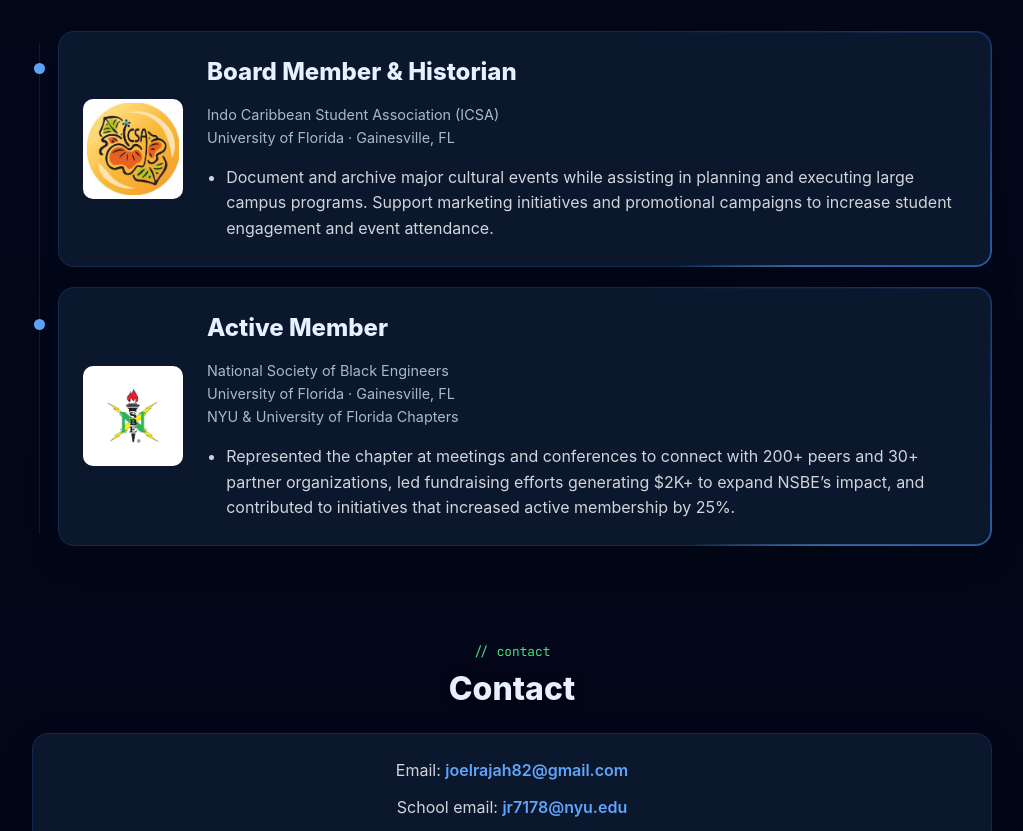
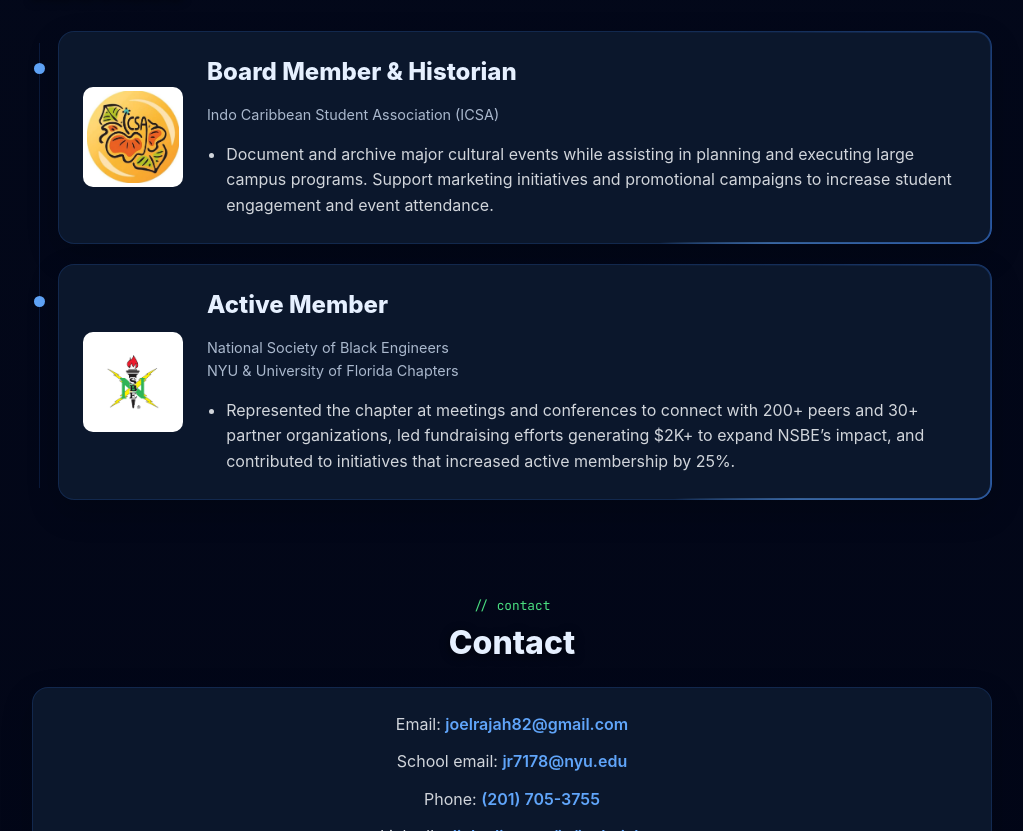
Before and after one commit to joelrajah08/joelrajah08.github.io, a React (Create React App) app: page / in a window 1280 px wide. Shown: the part 4446-5277 px from the top of the page, without its empty margins (128-1151 px from the left). Built offline with nearby package versions, Linux system fonts and the light colour scheme.

Commit message:
Remove locations from activity cards

```diff
--- a/src/data/activities.js
+++ b/src/data/activities.js
@@ -3,7 +3,6 @@
     "role": "Board Member & Historian",
     "org": "Indo Caribbean Student Association (ICSA)",
     "logo": "images/icsa-logo.jpeg",
-    "location": "University of Florida · Gainesville, FL",
     "points": [
       "Document and archive major cultural events while assisting in planning and executing large campus programs. Support marketing initiatives and promotional campaigns to increase student engagement and event attendance."
     ]
@@ -13,7 +12,6 @@
     "org": "National Society of Black Engineers",
     "affiliation": "NYU & University of Florida Chapters",
     "logo": "images/nsbe-logo.png",
-    "location": "University of Florida · Gainesville, FL",
     "points": [
       "Represented the chapter at meetings and conferences to connect with 200+ peers and 30+ partner organizations, led fundraising efforts generating $2K+ to expand NSBE’s impact, and contributed to initiatives that increased active membership by 25%."
     ]
```
Also changed, not shown: 7 other files (tests, documents, lock files or other folders).
